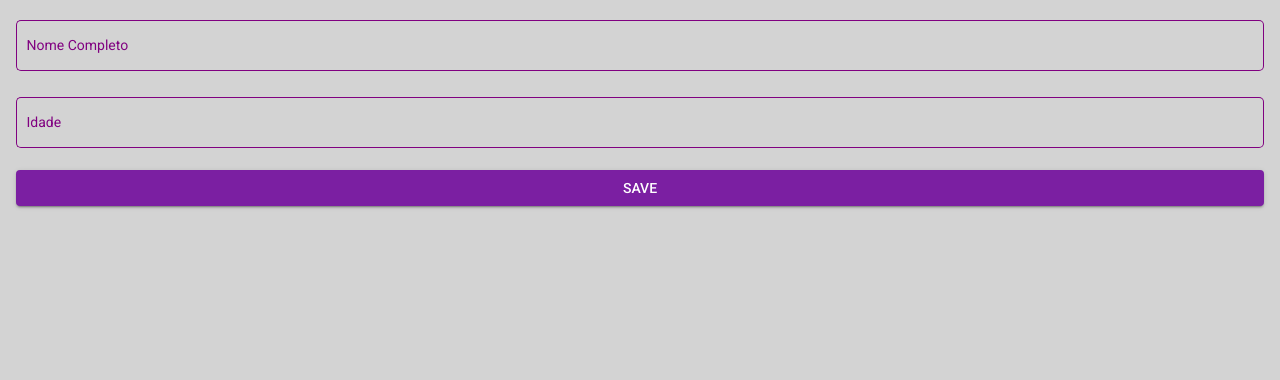
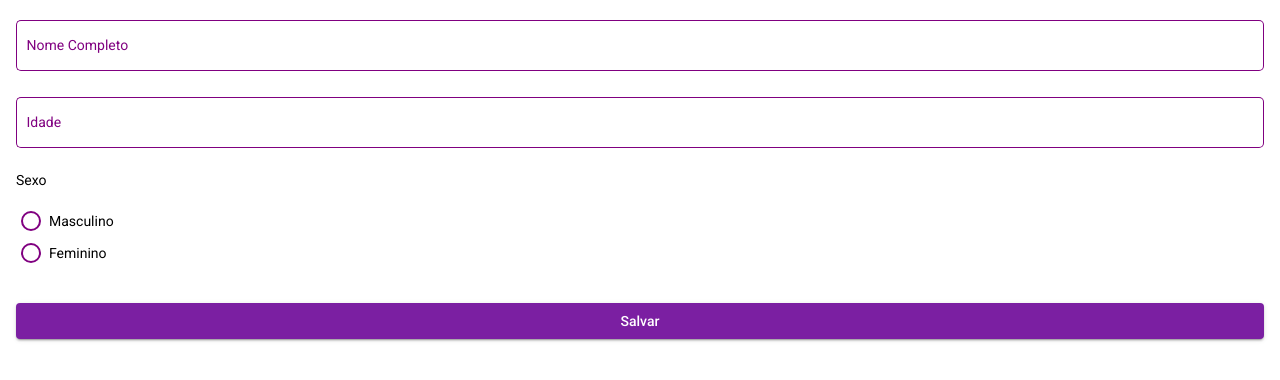
Before and after one commit to thalesbm/angular-sample, an Angular app: page / in a window 1280 px wide. Shown: the top 380 px of the page. Built offline with nearby package versions, Linux system fonts and the light colour scheme.

Commit message:
added radio button

```diff
--- a/src/app/app.component.css
+++ b/src/app/app.component.css
@@ -1,5 +1,5 @@
 .bodyStyle {
-    background:#D3D3D3;
+    background: white;
     padding: 16px;
 }
 
@@ -9,6 +9,16 @@
 
 .mat-raised-button {
     width: 100%;
+}
+
+.radio-group {
+    display: flex;
+    flex-direction: column;
+    margin: 15px 0;
+}
+
+.mat-radio-button {
+    margin: 5px;
 }
 
 ::ng-deep .mat-form-field-appearance-outline .mat-form-field-outline {
@@ -23,3 +33,16 @@
 ::ng-deep .mat-form-field .mat-form-field-label {
     color: purple;
 }
+::ng-deep .mat-radio-button.mat-accent.mat-radio-checked .mat-radio-outer-circle{
+    border-color:purple
+}
+::ng-deep .mat-radio-button.mat-accent .mat-radio-inner-circle{
+    color:purple;
+    background-color: purple;
+}
+::ng-deep .mat-radio-button.mat-accent .mat-radio-ripple .mat-ripple-element {
+    background-color: purple;
+}
+::ng-deep .mat-radio-button.mat-accent.mat-radio-button .mat-radio-outer-circle{
+    border-color:purple
+}
--- a/src/app/app.component.html
+++ b/src/app/app.component.html
@@ -16,7 +16,16 @@
 
         <br>
 
-        <button mat-raised-button color="primary" (click)="saveUser()" color="primary">SAVE</button>
+        <label>Sexo</label>
+        <mat-radio-group aria-labelledby="radio-group-label" class="radio-group">
+          <mat-radio-button *ngFor="let sex of sex" [value]="sex">
+            {{sex}}
+          </mat-radio-button>
+        </mat-radio-group>
+
+        <br>
+
+        <button mat-raised-button color="primary" (click)="saveUser()" color="primary">Salvar</button>
 
       </form>
   </body>
--- a/src/app/app.component.ts
+++ b/src/app/app.component.ts
@@ -12,4 +12,6 @@ export class AppComponent {
   saveUser() {
 
   }
+
+  sex: string[] = ['Masculino', 'Feminino'];
 }
--- a/src/app/app.module.ts
+++ b/src/app/app.module.ts
@@ -10,6 +10,8 @@ import { UserService } from './user/service/UserService';
 import { UserComponent } from './user/user.component';
 import { SecondComponent } from './second/second.component';
 import { BrowserAnimationsModule } from '@angular/platform-browser/animations';
+import { MatRadioModule } from '@angular/material/radio';
+
 
 @NgModule({
   declarations: [
@@ -23,7 +25,8 @@ import { BrowserAnimationsModule } from '@angular/platform-browser/animations';
     HttpClientModule,
     BrowserAnimationsModule,
     MatButtonModule,
-    MatInputModule
+    MatInputModule,
+    MatRadioModule
   ],
   providers: [UserService],
   bootstrap: [AppComponent]
```
